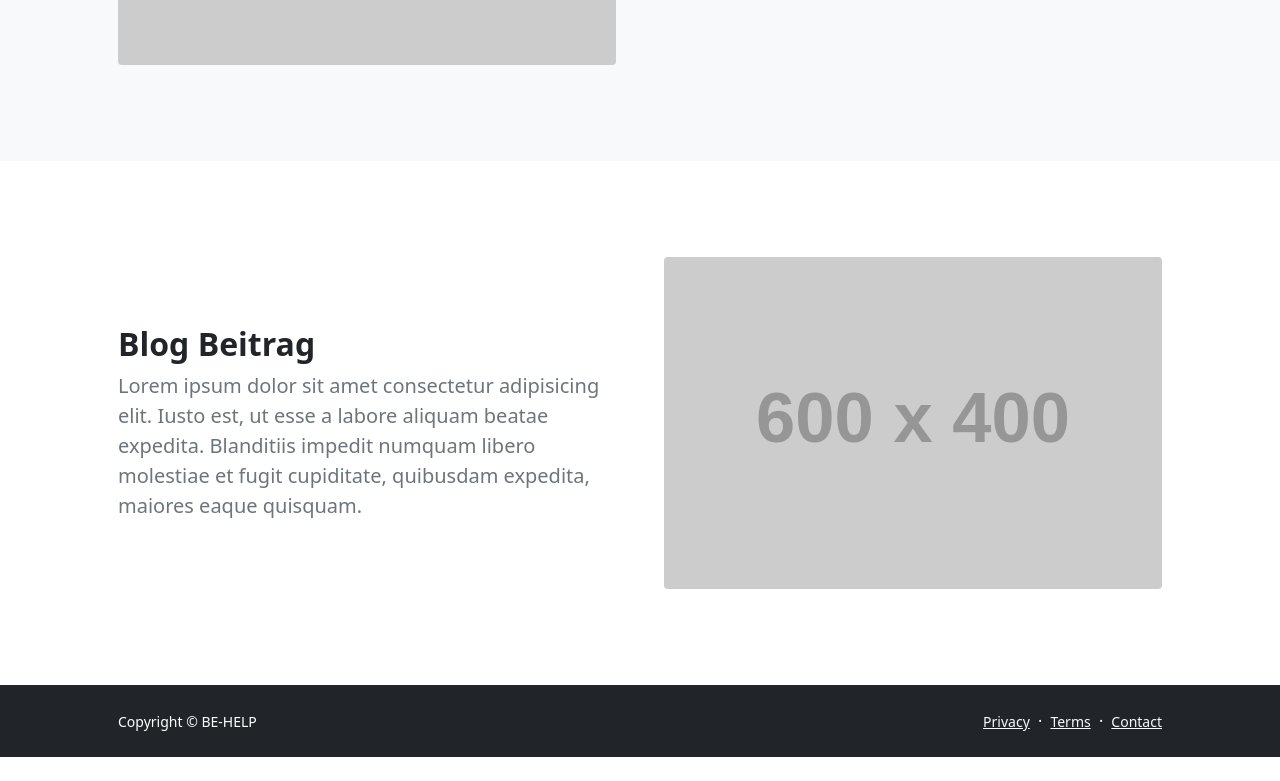
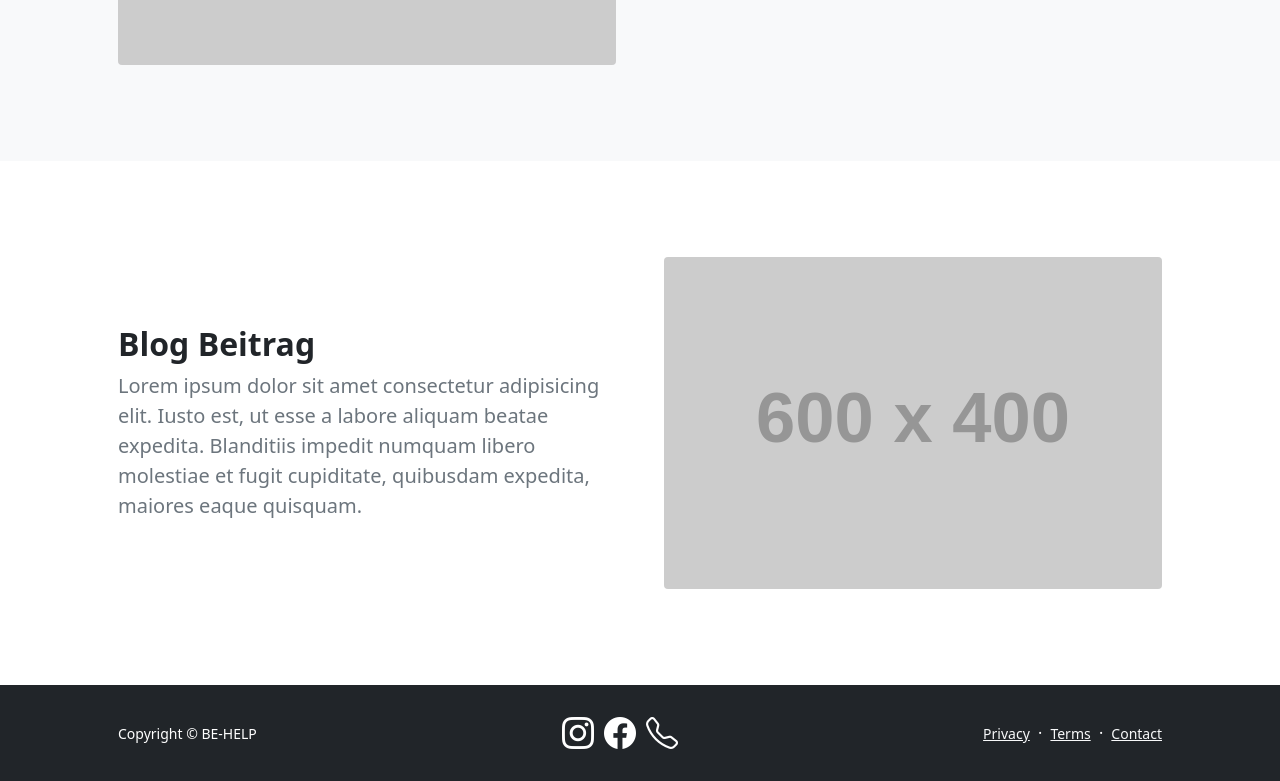
Before and after one commit to degaso/Fluchtgeschichten, a plain HTML site: page blog.html in a window 1280 px wide. Shown: the part 363-1144 px from the top of the page. Before the commit the page ends 1120 px from the top, so only its background shows below. Drawn offline with nearby package versions, Linux system fonts and the light colour scheme; placeholder pictures from the web are drawn by us.

Commit message:
add footer line

```diff
--- a/blog.html
+++ b/blog.html
@@ -60,6 +60,11 @@
             <div class="container px-5">
                 <div class="row align-items-center justify-content-between flex-column flex-sm-row">
                     <div class="col-auto"><div class="small m-0 text-white">Copyright &copy; BE-HELP</div></div>
+                    <div class="col-auto d-flex justify-content-center">
+                        <a href="https://www.instagram.com/ukraine_krawummel_mokel/" target="_blank" aria-label="instagram" alt="instagram link"><i class="bi bi-instagram" style="color: white; font-size: 2rem; margin-left: 5px; margin-right: 5px;"></i></a>
+                        <a href="" target="_blank" aria-label="facebook" alt="facebook link"><i class="bi bi-facebook" style="color: white; font-size: 2rem; margin-left: 5px; margin-right: 5px;"></i></a>
+                        <a href="" target="_blank" aria-label="linkedin" alt="linkedin link"><i class="bi bi-telephone" style="color: white; font-size: 2rem; margin-left: 5px; margin-right: 5px;"></i></a>
+                    </div>
                     <div class="col-auto">
                         <a class="link-light small" href="#!">Privacy</a>
                         <span class="text-white mx-1">&middot;</span>
```
Also changed, not shown: index.html (+5 -0 lines).
